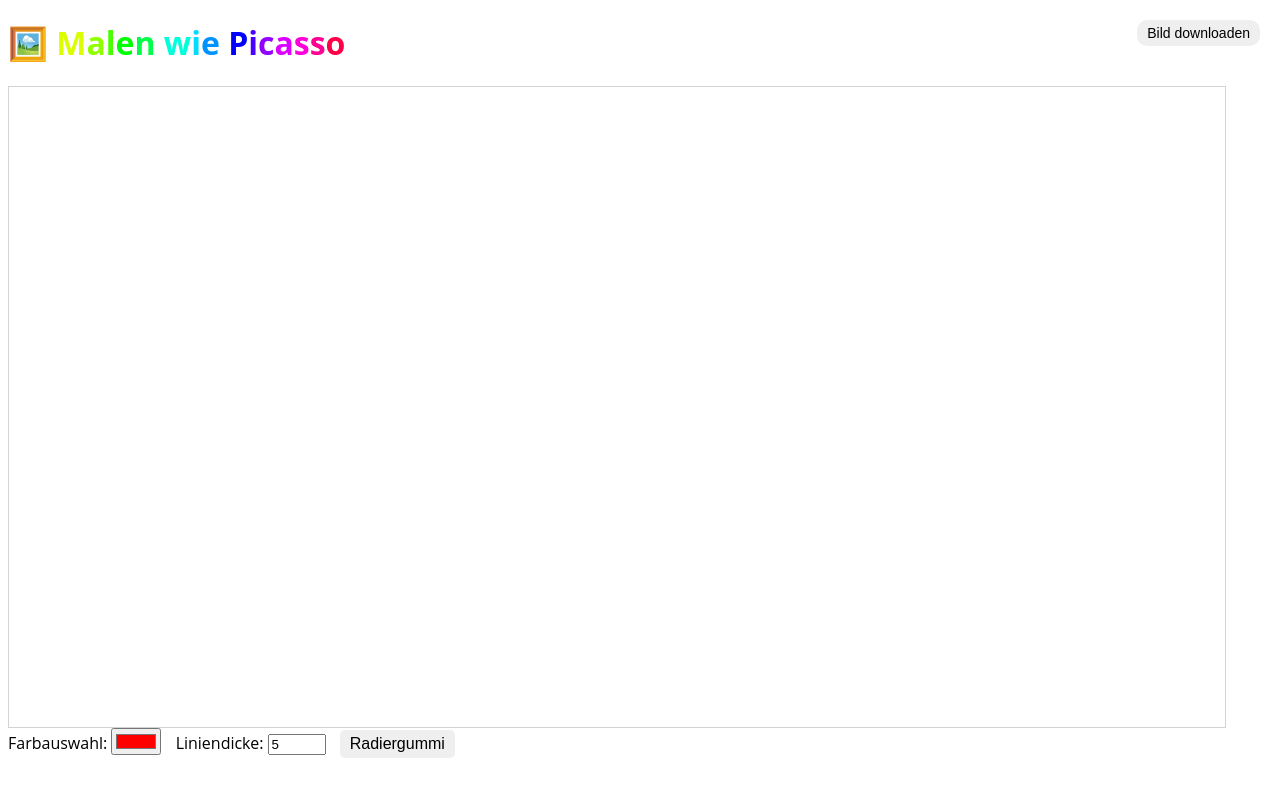
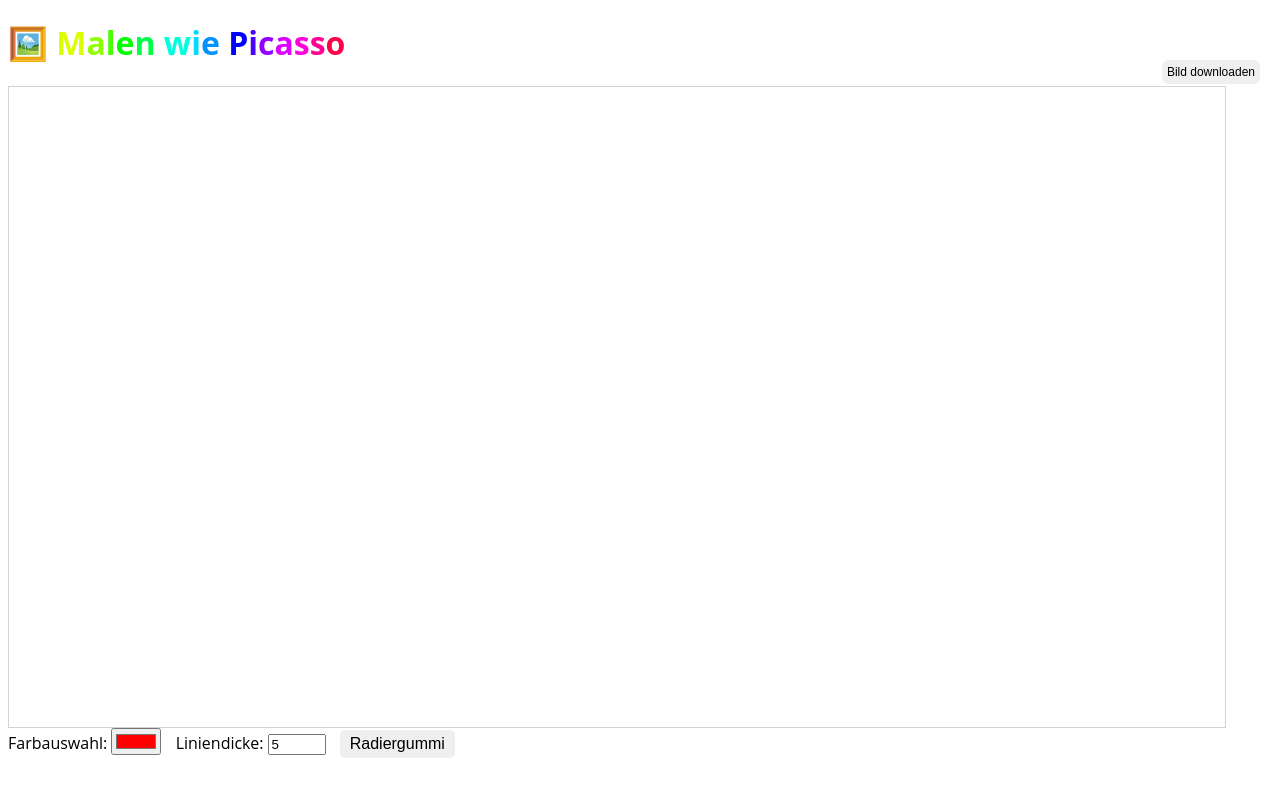
Before and after one commit to tobiarnold/Drawing_App, a plain HTML site: page index.html in a window 1280 px wide. Drawn offline with Linux system fonts and the light colour scheme.

Commit message:
Update style.css

```diff
--- a/style.css
+++ b/style.css
@@ -24,12 +24,12 @@ button.active {
   background-color: lightgreen;
 }
 .download-btn {
-  position: fixed;
-  top: 20px;
+  position: absolute;
+  top: 60px;
   right: 20px;
-  font-size: 14px;
-  padding: 5px 10px;
-  border-radius: 10px;
+  font-size: 12px;
+  padding: 5px 5px;
+  border-radius: 7px;
   border: None;
   cursor: pointer;
 }
```
